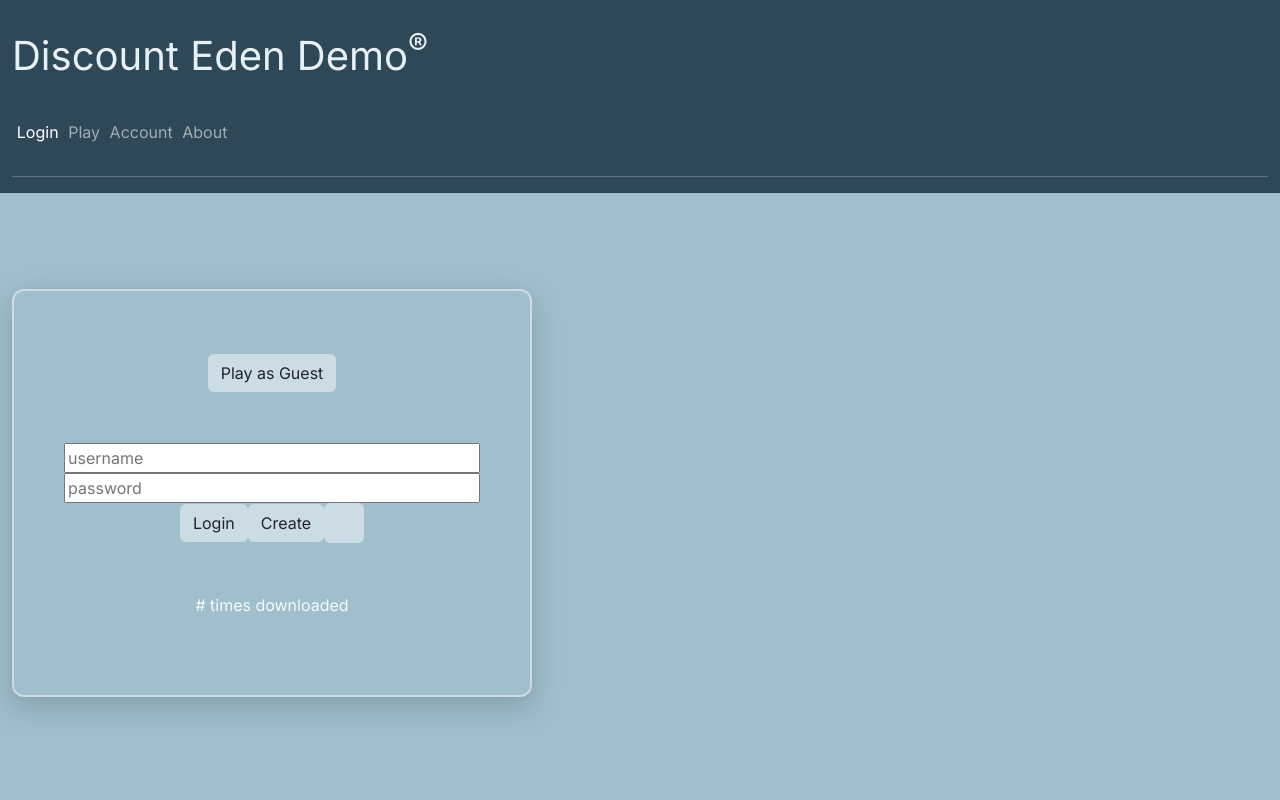
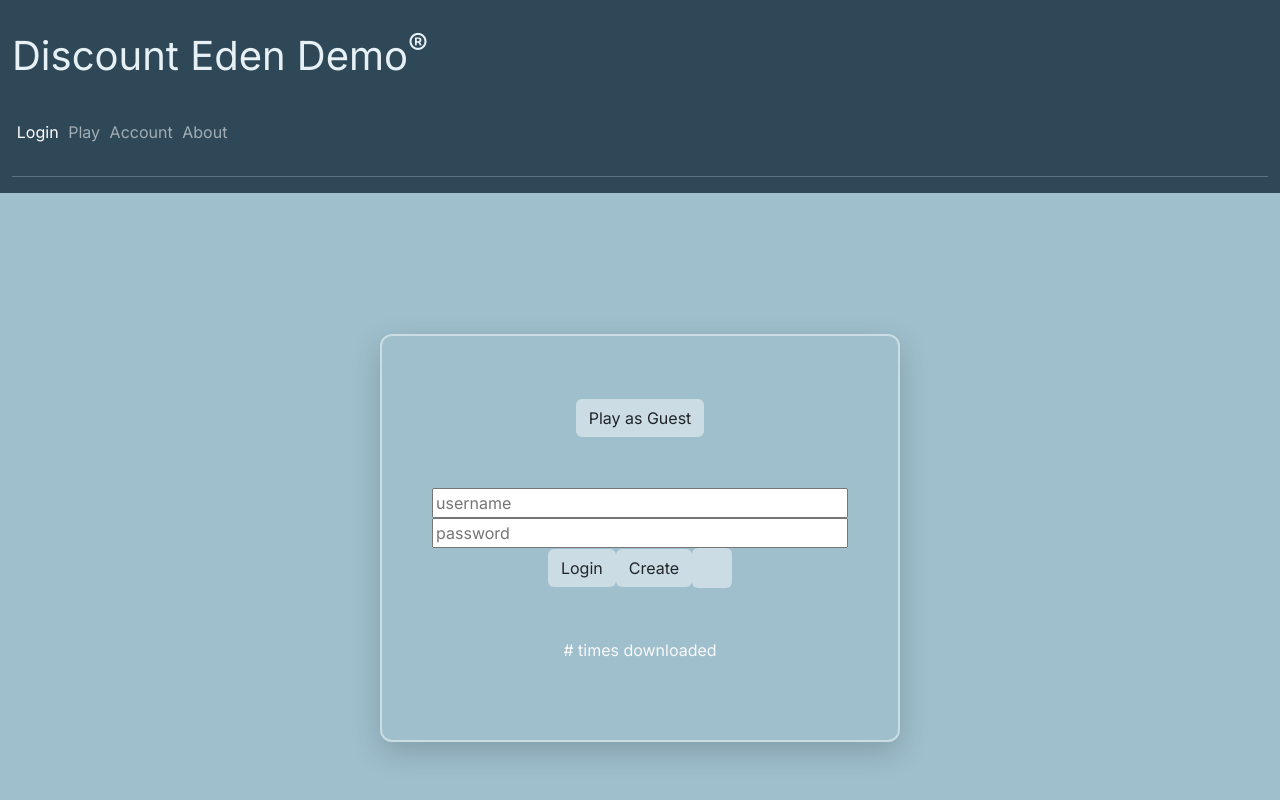
Before and after one commit to CrispyJrIII/startup, a React (Vite) app: page / in a window 1280 px wide. Shown: the top 800 px of the page. Built offline with nearby package versions, Linux system fonts and the light colour scheme.

Commit message:
Converted all internal link buttons to react nav links

```diff
--- a/index.html
+++ b/index.html
@@ -9,6 +9,8 @@
 
     <link href="https://fonts.googleapis.com/css2?family=Inter:wght@300;400;600&display=swap" rel="stylesheet">
 
+    <link rel="stylesheet" href="/discount_eden_css/app.css" />
+
 
     </head>
 
--- a/src/about/about.jsx
+++ b/src/about/about.jsx
@@ -3,7 +3,7 @@ import './about.css';
 
 export function About() {
   return (
-    <main className="container-fluid bg-secondary text-center">
+    <main className="container-fluid text-center">
             <div className="about">
                 <div id="picture-box">
                     <img src="/DiscountEdenPic.jpg" alt="Pretty Planet" className="planet-image"/>
--- a/src/account/account.jsx
+++ b/src/account/account.jsx
@@ -1,9 +1,10 @@
 import React from 'react';
 import './account.css';
+import { NavLink } from 'react-router-dom';
 
 export function Account() {
   return (
-    <main className="container-fluid bg-secondary text-center">
+    <main className="container-fluid text-center">
             <div className="save-games">
                 <table className="save-table">
                     <thead>
@@ -25,7 +26,9 @@ export function Account() {
                 </table>
             </div>
             <div className="account-buttons">
-                <a href="play.html" class="btn">New Game</a>
+                    <NavLink to="/play" className="btn">
+                        New Game
+                    </NavLink>
                 <button className="btn">
                     Download Game
                 </button>
--- a/src/app.css
+++ b/src/app.css
@@ -4,6 +4,14 @@
     display: flex;
     flex-direction: column;
     font-family: "Inter", sans-serif;
+    min-height: 100vh;
+}
+
+main.container-fluid {
+  display: flex;
+  flex-direction: column;
+  align-items: center;
+  justify-content: center; /* instead of space-around */
 }
 
 header {
--- a/src/app.jsx
+++ b/src/app.jsx
@@ -45,6 +45,7 @@ export default function App() {
             <hr />
         </header>
 
+
         <Routes>
             <Route path='/' element={<Login />} exact />
             <Route path='/play' element={<Play />} />
--- a/src/login/login.jsx
+++ b/src/login/login.jsx
@@ -1,26 +1,30 @@
 import React from 'react';
+import { NavLink } from 'react-router-dom';
 
 export function Login() {
   return (
-    <main className="container-fluid text-center">
+        <main className="container-fluid text-center">
             <div className="central-panel">
                 <div className="panel-section-guest">
-                    <a href="play.html" class="btn">Play as Guest</a>
+                    <NavLink to="/play" className="btn">
+                        Play as Guest
+                    </NavLink>
                 </div>
+
                 <div className="panel-section-login">
-                    <form method="get" action="account.html">
                         <div>
                             <input type="text" placeholder="username" />
                         </div>
                         <div>
                             <input type="password" placeholder="password" />
                         </div>
-                            <button type="submit" className="btn">Login</button>
-                            <button type="submit" className="btn">Create</button>
-                            <button type="submit" className="btn icon-btn" aria-label="Download">
-                                <i className="bi bi-download"></i>
-                            </button>
-                    </form>
+
+                        <NavLink to="/account" className="btn">Login</NavLink>
+                        <NavLink to="/account" className="btn">Create</NavLink>
+                        <NavLink to="/account" className="btn icon-btn">
+                        <i className="bi bi-download"></i>
+                        </NavLink>
+
                 </div>
                 <div className="panel-section-stats">
                     <p># times downloaded</p>
--- a/src/play/play.jsx
+++ b/src/play/play.jsx
@@ -1,16 +1,21 @@
 import React from 'react';
 import './play.css';
+import { NavLink } from 'react-router-dom';
 
 export function Play() {
   return (
-        <main className="container-fluid bg-secondary text-center">
+        <main className="container-fluid text-center">
             <div className="play-main">
                 <div className="game-space">
                     <p>Placeholder Game Space. Will be represented by a 3rd party API image</p>
                 </div>
                 <div className="play-buttons">
-                    <a href="account.html" className="btn">Account</a>
-                    <a href="account.html" className="btn">Download</a>
+                    <NavLink to="/account" className="btn">
+                        Account
+                    </NavLink>
+                    <NavLink to="/account" className="btn">
+                        Download
+                    </NavLink>
                     <button className="btn">Save Game</button>
                 </div>
             </div>
```
